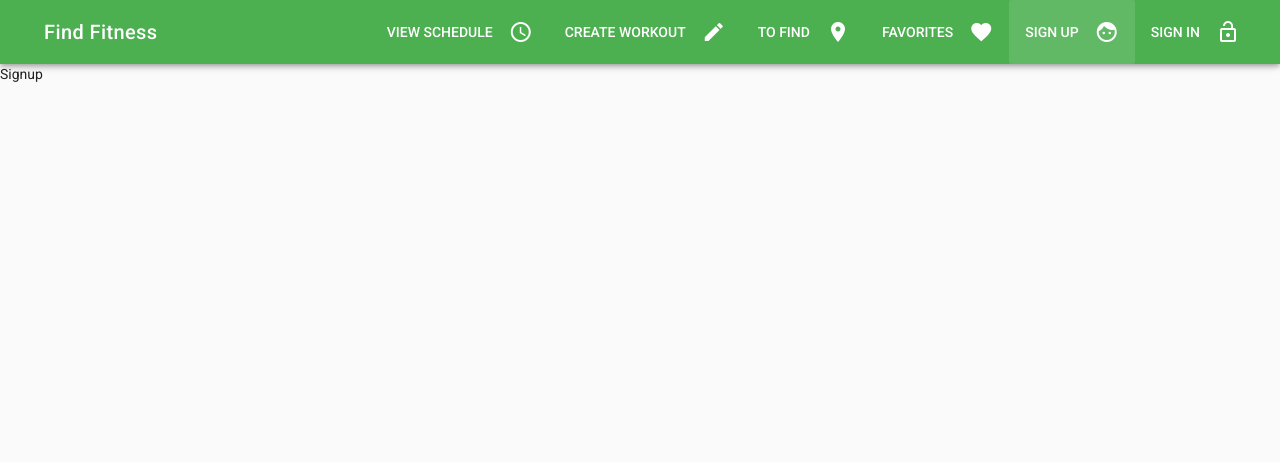
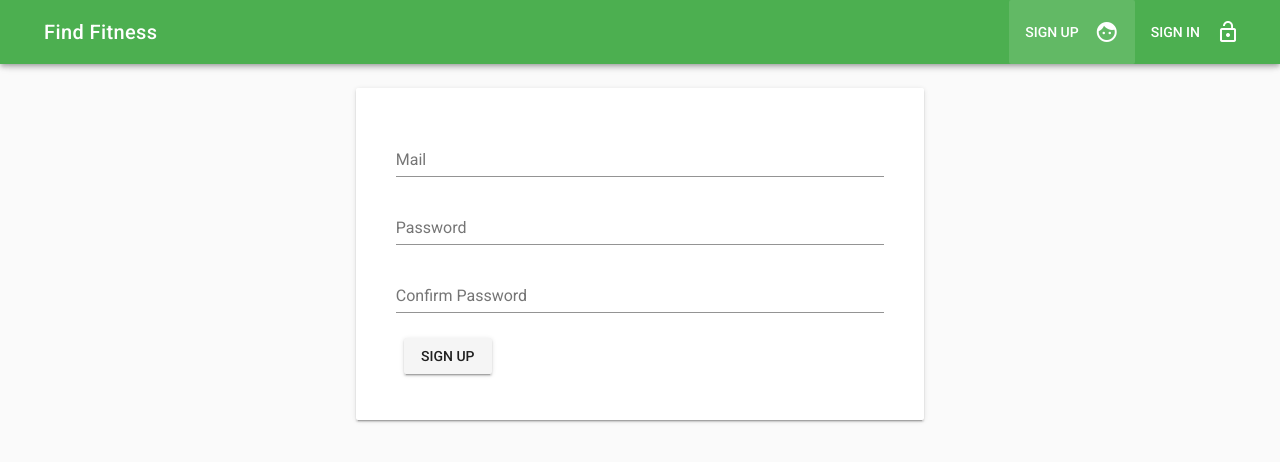
Before and after one commit to fatal41k/find-fitness, a Vue app in the folder find-fitness/: page /signup in a window 1280 px wide. Shown: the top 462 px of the page. Built offline with nearby package versions, Linux system fonts and the light colour scheme.

Commit message:
Added Auth, changed view for sign in / sign up users

```diff
--- a/find-fitness/src/App.vue
+++ b/find-fitness/src/App.vue
@@ -55,15 +55,27 @@
 export default {
   data () {
     return {
-      sideNav: false,
-      menuItems: [
-        {icon: 'schedule', title: 'View schedule', link: '/schedules'},
-        {icon: 'create', title: 'Create workout', link: '/schedule/new'},
-        {icon: 'location_on', title: 'To Find', link: '/gyms'},
-        {icon: 'favorite', title: 'Favorites', link: '/gym/favorite'},
+      sideNav: false
+    }
+  },
+  computed: {
+    menuItems () {
+      let menuItems = [
         {icon: 'face', title: 'Sign up', link: '/signup'},
         {icon: 'lock_open', title: 'Sign in', link: '/signin'}
       ]
+      if (this.userIsAuth) {
+        menuItems = [
+          {icon: 'schedule', title: 'View schedule', link: '/schedules'},
+          {icon: 'create', title: 'Create workout', link: '/schedule/new'},
+          {icon: 'location_on', title: 'To Find', link: '/gyms'},
+          {icon: 'favorite', title: 'Favorites', link: '/gym/favorite'}
+        ]
+      }
+      return menuItems
+    },
+    userIsAuth () {
+      return this.$store.getters.user !== null && this.$store.getters.user !== undefined
     }
   },
   name: 'App'
--- a/find-fitness/src/components/User/Signin.vue
+++ b/find-fitness/src/components/User/Signin.vue
@@ -1,5 +1,72 @@
 <template>
-  <div>
-    <p>The signin</p>
-  </div>
+  <v-container>
+    <v-layout>
+      <v-flex xs12 sm6 offset-sm3>
+        <v-card>
+          <v-card-text>
+            <v-container>
+              <form @submit.prevent="onSignin">
+                <v-layout row>
+                  <v-flex xs12>
+                    <v-text-field
+                      name="email"
+                      label="Mail"
+                      id="email"
+                      v-model="email"
+                      type="email"
+                      required></v-text-field>
+                  </v-flex>
+                </v-layout>
+                <v-layout row>
+                  <v-flex xs12>
+                    <v-text-field
+                      name="password"
+                      label="Password"
+                      id="password"
+                      v-model="password"
+                      type="password"
+                      required></v-text-field>
+                  </v-flex>
+                </v-layout>
+                <v-layout row>
+                  <v-flex xs12>
+                    <v-btn type="submit"> Sign in</v-btn>
+                  </v-flex>
+                </v-layout>
+              </form>
+            </v-container>
+          </v-card-text>
+        </v-card>
+      </v-flex>
+    </v-layout>
+  </v-container>
 </template>
+
+<script>
+  export default {
+    data () {
+      return {
+        email: '',
+        password: ''
+      }
+    },
+    computed: {
+      user () {
+        return this.$store.getters.user
+      }
+    },
+    watch: {
+      user (value) {
+        if (value !== null && value !== undefined) {
+          this.$router.push('/')
+        }
+      }
+    },
+    methods: {
+      onSignin () {
+        this.$store.dispatch('userSignin', {email: this.email, password: this.password})
+        // Vuex
+      }
+    }
+  }
+</script>
--- a/find-fitness/src/components/User/Signup.vue
+++ b/find-fitness/src/components/User/Signup.vue
@@ -1,5 +1,89 @@
 <template>
-  <div>
-    <p>Signup</p>
-  </div>
+  <v-container>
+    <v-layout>
+      <v-flex xs12 sm6 offset-sm3>
+        <v-card>
+          <v-card-text>
+            <v-container>
+              <form @submit.prevent="onSignup">
+                <v-layout row>
+                  <v-flex xs12>
+                    <v-text-field
+                      name="email"
+                      label="Mail"
+                      id="email"
+                      v-model="email"
+                      type="email"
+                      required></v-text-field>
+                  </v-flex>
+                </v-layout>
+                <v-layout row>
+                  <v-flex xs12>
+                    <v-text-field
+                      name="password"
+                      label="Password"
+                      id="password"
+                      v-model="password"
+                      type="password"
+                      required></v-text-field>
+                  </v-flex>
+                </v-layout>
+                <v-layout row>
+                  <v-flex xs12>
+                    <v-text-field
+                      name="confirmPassword"
+                      label="Confirm Password"
+                      id="confirmPassword"
+                      v-model="confirmPassword"
+                      type="password"
+                      required
+                      :rules="[comparePasswords]"
+                    ></v-text-field>
+                  </v-flex>
+                </v-layout>
+                <v-layout row>
+                  <v-flex xs12>
+                    <v-btn type="submit"> Sign up</v-btn>
+                  </v-flex>
+                </v-layout>
+              </form>
+            </v-container>
+          </v-card-text>
+        </v-card>
+      </v-flex>
+    </v-layout>
+  </v-container>
 </template>
+
+<script>
+  export default {
+    data () {
+      return {
+        email: '',
+        password: '',
+        confirmPassword: ''
+      }
+    },
+    computed: {
+      comparePasswords () {
+        return this.password !== this.confirmPassword ? 'Password do not match' : ''
+      },
+      user () {
+        return this.$store.getters.user
+      }
+    },
+    watch: {
+      user (value) {
+        if (value !== null && value !== undefined) {
+          this.$router.push('/')
+        }
+      }
+    },
+    methods: {
+      onSignup () {
+        this.$store.dispatch('userSignup', {email: this.email, password: this.password})
+        // Vuex
+      }
+    }
+  }
+</script>
--- a/find-fitness/src/main.js
+++ b/find-fitness/src/main.js
@@ -2,6 +2,7 @@
 // (runtime-only or standalone) has been set in webpack.base.conf with an alias.
 import Vue from 'vue'
 import App from './App'
+import * as firebase from 'firebase'
 import router from './router'
 import Vuetify from 'vuetify'
 import 'vuetify/dist/vuetify.min.css'
@@ -27,5 +28,14 @@ new Vue({
   router,
   store,
   components: { App },
-  template: '<App/>'
+  template: '<App/>',
+  created () {
+    firebase.initializeApp({
+      apiKey: 'AIzaSyAgxqHilGkedE1x7s4G-5Fkzs8myC3eKUU',
+      authDomain: 'bai-find-fitness.firebaseapp.com',
+      databaseURL: 'https://bai-find-fitness.firebaseio.com',
+      projectId: 'bai-find-fitness',
+      storageBucket: 'bai-find-fitness.appspot.com'
+    })
+  }
 })
--- a/find-fitness/src/store/index.js
+++ b/find-fitness/src/store/index.js
@@ -1,5 +1,6 @@
 import Vue from 'vue'
 import Vuex from 'vuex'
+import * as firebase from 'firebase'
 
 Vue.use(Vuex)
 
@@ -23,14 +24,14 @@ export const store = new Vuex.Store({
         description: 'Awesome event'
       }
     ],
-    user: {
-      id: 'dfdsfdsf',
-      registeredTrainings: ['fafsafafsafsa321312']
-    }
+    user: null
   },
   mutations: {
     createTraining (state, payload) {
       state.loadedTrainings.push(payload)
+    },
+    setUser (state, payload) {
+      state.user = payload
     }
   },
   actions: {
@@ -45,6 +46,37 @@ export const store = new Vuex.Store({
       }
       // Reachout a firebase and store it
       commit('createTraining', training)
+    },
+    userSignup ({commit}, payload) {
+      firebase.auth()
+        .createUserWithEmailAndPassword(payload.email, payload.password)
+        .then(user => {
+          const newUser = {
+            id: user.uid,
+            registeredWorkouts: []
+          }
+          commit('setUser', newUser)
+        }).catch(
+        error => {
+          console.log(error)
+        })
+    },
+    userSignin ({commit}, payload) {
+      firebase.auth()
+        .signInWithEmailAndPassword(payload.email, payload.password)
+        .then(
+          user => {
+            const newUser = {
+              id: user.uid,
+              registeredWorkouts: []
+            }
+            commit('setUser', newUser)
+          }
+        ).catch(
+          error => {
+            console.log(error)
+          }
+      )
     }
   },
   getters: {
@@ -62,6 +94,9 @@ export const store = new Vuex.Store({
           return training.id === trainingId
         })
       }
+    },
+    user (state) {
+      return state.user
     }
   }
 })
```
